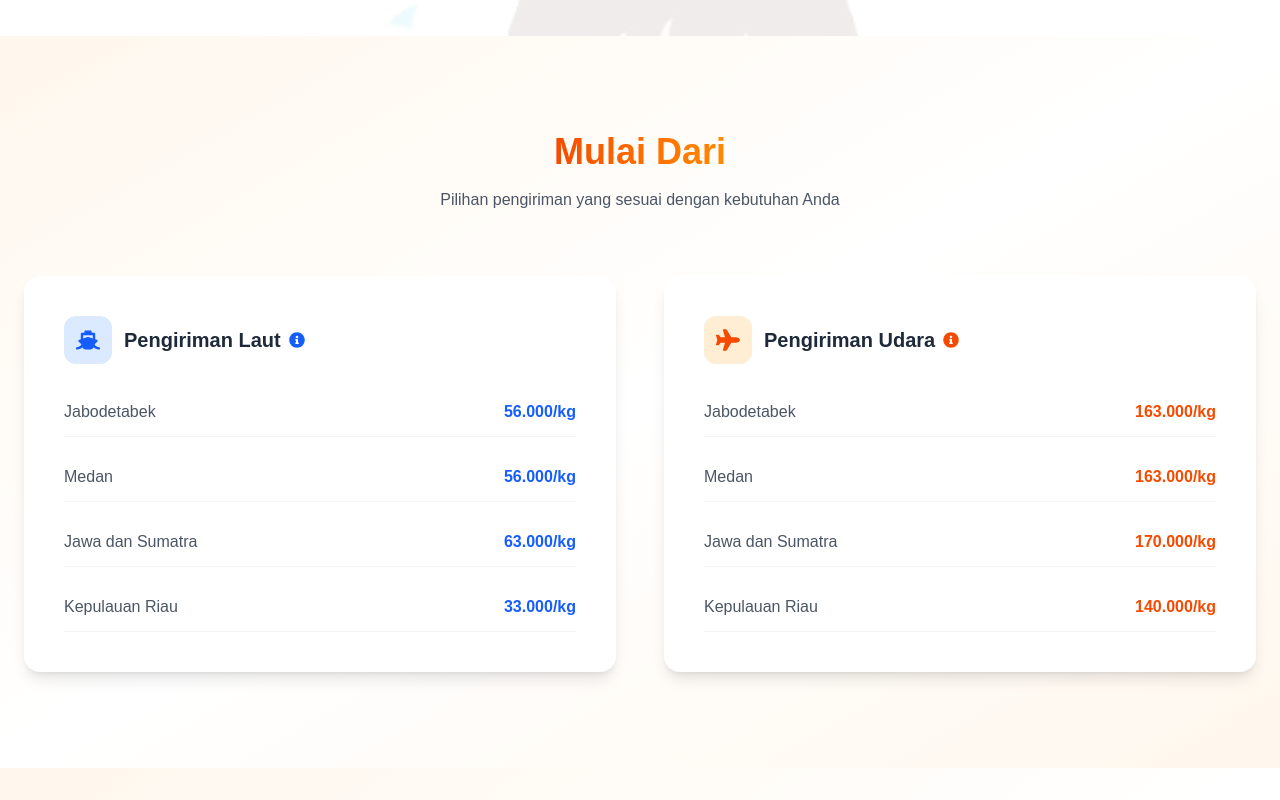
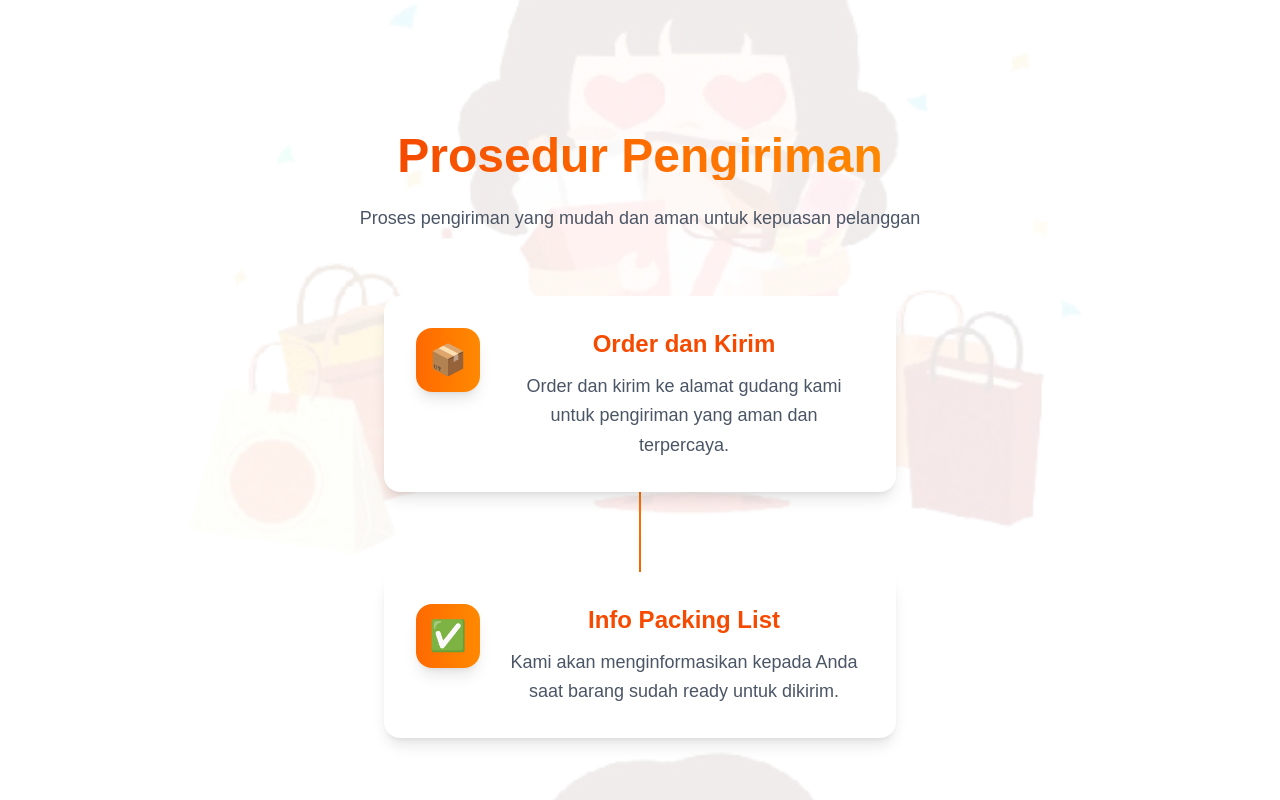
Before and after one commit to Kelvintan127/Jastipfully, a Next.js app: page / in a window 1280 px wide. Shown: the part 1920-2720 px from the top of the page. Built offline with nearby package versions, Linux system fonts and the light colour scheme.

Commit message:
add prosedur

```diff
--- a/src/app/components/prosedur.jsx
+++ b/src/app/components/prosedur.jsx
@@ -3,48 +3,22 @@ import { motion } from "framer-motion";
 const mainSteps = [
   {
     step: 1,
-    title: "Kirim Orderan",
-    desc: "Kirim orderan kapan pun, kita akan rekap jika diinformasikan FINAL.",
+    title: "Order dan Kirim",
+    desc: "Order dan kirim ke alamat gudang kami untuk pengiriman yang aman dan terpercaya.",
+    icon: "📦"
   },
   {
     step: 2,
-    title: "Konfirmasi Rekapan",
-    desc: "Kita kirim rekapan dan menerima konfirmasi.",
-  },
-  {
-    step: 3,
-    title: "Pembukaan Invoice",
-    desc: "Kita buka invoice dan menerima pembayaran.",
-  },
-  {
-    step: 4,
-    title: "Info Barang Ready",
-    desc: "Dinfo barang ready dan dilakukan pelunasan ongkir.",
-  },
-  {
-    step: 5,
-    title: "Barang Dikirim",
-    desc: "Barang siap dikirim.",
-  },
-];
-
-const additionalSteps = [
-  {
-    step: 1,
-    title: "Order dan Pantau",
-    desc: "Kita order dan pantau sisa produk yang belum dikirim",
-  },
-  {
-    step: 2,
-    title: "Sortir dan Cek Barang",
-    desc: "Barang ready dibatam kita sortir dan cek per item",
-  },
+    title: "Info Packing List",
+    desc: "Kami akan menginformasikan kepada Anda saat barang sudah ready untuk dikirim.",
+    icon: "✅"
+  }
 ];
 
 export default function Prosedur() {
   return (
     <motion.div
-      className="py-16 px-4 max-w-6xl mx-auto"
+      className="py-24 px-4 max-w-6xl mx-auto"
       initial={{ opacity: 0 }}
       whileInView={{ opacity: 1 }}
       viewport={{ once: true }}
@@ -56,36 +30,55 @@ export default function Prosedur() {
           whileInView={{ y: 0 }}
           viewport={{ once: true }}
         >
-          <h2 className="text-3xl font-bold text-orange-600 mb-8">Prosedur Pemesanan</h2>
-          <div className="relative">
-            <div className="left-1/2 top-0 bottom-0 w-1 bg-gradient-to-b from-orange-400 to-orange-600 transform -translate-x-1/2  lg:absolute" />
-            <div className="space-y-6">
-              {mainSteps.map(({ step, title, desc }) => (
+          <motion.div
+            initial={{ opacity: 0, y: -20 }}
+            whileInView={{ opacity: 1, y: 0 }}
+            viewport={{ once: true }}
+            className="mb-16"
+          >
+            <h2 className="text-5xl font-bold bg-gradient-to-r from-orange-600 to-orange-400 inline-block text-transparent bg-clip-text mb-6">
+              Prosedur Pengiriman
+            </h2>
+            <p className="text-gray-600 max-w-2xl mx-auto text-lg">
+              Proses pengiriman yang mudah dan aman untuk kepuasan pelanggan
+            </p>
+          </motion.div>
+
+          <div className="relative max-w-4xl mx-auto">
+            {/* Connected Line with Animation */}
+            <motion.div
+              className="absolute left-1/2 top-0 bottom-0 w-0.5 bg-gradient-to-b from-orange-400 to-orange-600 transform -translate-x-1/2"
+              initial={{ height: 0 }}
+              whileInView={{ height: "100%" }}
+              viewport={{ once: true }}
+              transition={{ duration: 0.8 }}
+            />
+
+            <div className="relative space-y-20">
+              {mainSteps.map(({ step, title, desc, icon }) => (
                 <motion.div
                   key={step}
-                  className="flex items-center"
-                  initial={{ x: step % 2 === 0 ? 50 : -50, opacity: 0 }}
-                  whileInView={{ x: 0, opacity: 1 }}
+                  className="flex justify-center items-center"
+                  initial={{ opacity: 0, x: step % 2 === 0 ? 50 : -50 }}
+                  whileInView={{ opacity: 1, x: 0 }}
                   viewport={{ once: true }}
-                  transition={{ delay: step * 0.1 }}
+                  transition={{ delay: step * 0.2, duration: 0.5 }}
                 >
                   <motion.div
-                    className={`w-full md:w-96 bg-white shadow-lg rounded-xl p-6 hover:shadow-2xl transition-shadow duration-300 ${
-                      step % 2 === 0 ? 'ml-auto' : 'mr-auto'
-                    }`}
-                    whileHover={{ scale: 1.02 }}
+                    className="w-full max-w-lg bg-white shadow-lg rounded-2xl p-8 hover:shadow-2xl transition-all duration-300"
+                    whileHover={{ scale: 1.03, y: -5 }}
                   >
-                    <div className="flex items-start space-x-4">
+                    <div className="flex items-start space-x-6">
                       <motion.div
-                        className="w-12 h-12 flex-shrink-0 flex items-center justify-center bg-gradient-to-r from-orange-500 to-orange-400 text-white text-xl font-bold rounded-full shadow-lg"
+                        className="w-16 h-16 flex-shrink-0 flex items-center justify-center bg-gradient-to-r from-orange-500 to-orange-400 text-white text-2xl font-bold rounded-2xl shadow-lg"
                         whileHover={{ scale: 1.1, rotate: 360 }}
-                        transition={{ duration: 0.3 }}
+                        transition={{ duration: 0.5 }}
                       >
-                        {step}
+                        <span className="text-3xl">{icon}</span>
                       </motion.div>
                       <div>
-                        <h3 className="text-xl font-semibold text-orange-600">{title}</h3>
-                        <p className="text-gray-600 mt-2">{desc}</p>
+                        <h3 className="text-2xl font-semibold text-orange-600 mb-3">{title}</h3>
+                        <p className="text-gray-600 text-lg leading-relaxed">{desc}</p>
                       </div>
                     </div>
                   </motion.div>
@@ -94,42 +87,6 @@ export default function Prosedur() {
             </div>
           </div>
         </motion.div>
-
-        <motion.div
-          className="text-center"
-          initial={{ y: 20 }}
-          whileInView={{ y: 0 }}
-          viewport={{ once: true }}
-        >
-          <h2 className="text-3xl font-bold text-orange-600 mb-8">Prosedur Internal</h2>
-          <div className="grid md:grid-cols-2 gap-6">
-            {additionalSteps.map(({ step, title, desc }) => (
-              <motion.div
-                key={step}
-                className="bg-white shadow-lg rounded-xl p-6 hover:shadow-2xl transition-shadow duration-300"
-                initial={{ opacity: 0, y: 20 }}
-                whileInView={{ opacity: 1, y: 0 }}
-                viewport={{ once: true }}
-                transition={{ delay: step * 0.2 }}
-                whileHover={{ scale: 1.02 }}
-              >
-                <div className="flex items-start space-x-4">
-                  <motion.div
-                    className="w-12 h-12 flex-shrink-0 flex items-center justify-center bg-gradient-to-r from-orange-500 to-orange-400 text-white text-xl font-bold rounded-full shadow-lg"
-                    whileHover={{ scale: 1.1, rotate: 360 }}
-                    transition={{ duration: 0.3 }}
-                  >
-                    {step}
-                  </motion.div>
-                  <div className="text-left">
-                    <h3 className="text-xl font-semibold text-orange-600">{title}</h3>
-                    <p className="text-gray-600 mt-2">{desc}</p>
-                  </div>
-                </div>
-              </motion.div>
-            ))}
-          </div>
-        </motion.div>
       </div>
     </motion.div>
   );
--- a/src/app/components/testimony.jsx
+++ b/src/app/components/testimony.jsx
@@ -51,7 +51,7 @@ export default function Testimony() {
   };
 
   return (
-    <div className="py-24 bg-gradient-to-br from-orange-50 via-white to-orange-50">
+    <div className="py-24 bg-gradient-to-br from-orange-50 via-white to-orange-50 w-full">
       <div className="max-w-7xl mx-auto px-6">
         <div className="text-center mb-16">
           <motion.h2
--- a/src/app/page.js
+++ b/src/app/page.js
@@ -25,6 +25,7 @@ export default function Home() {
         <Carousel />
         <AboutUs />
         <CaraOrder />
+        <Prosedur />
         <ShippingRates />
         <WhyUs />
         <Testimony />
```
